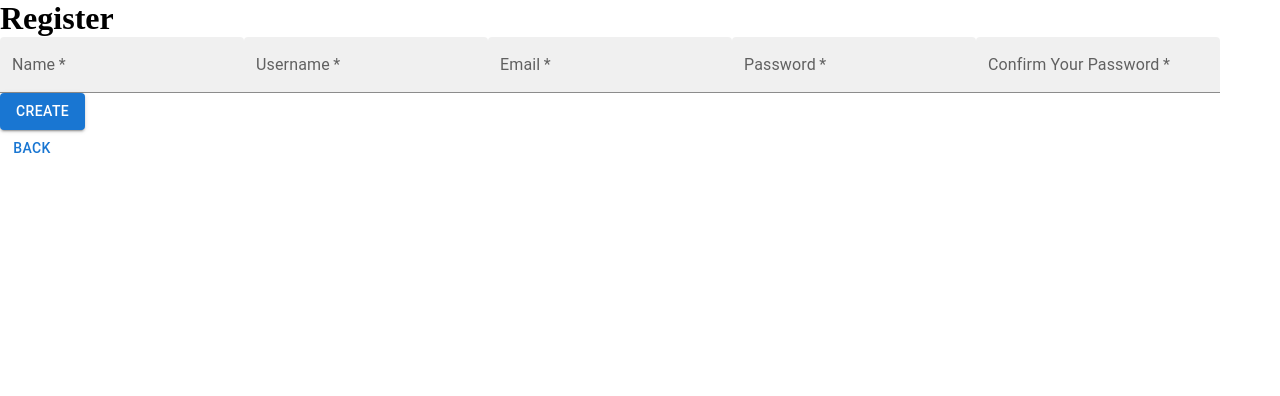
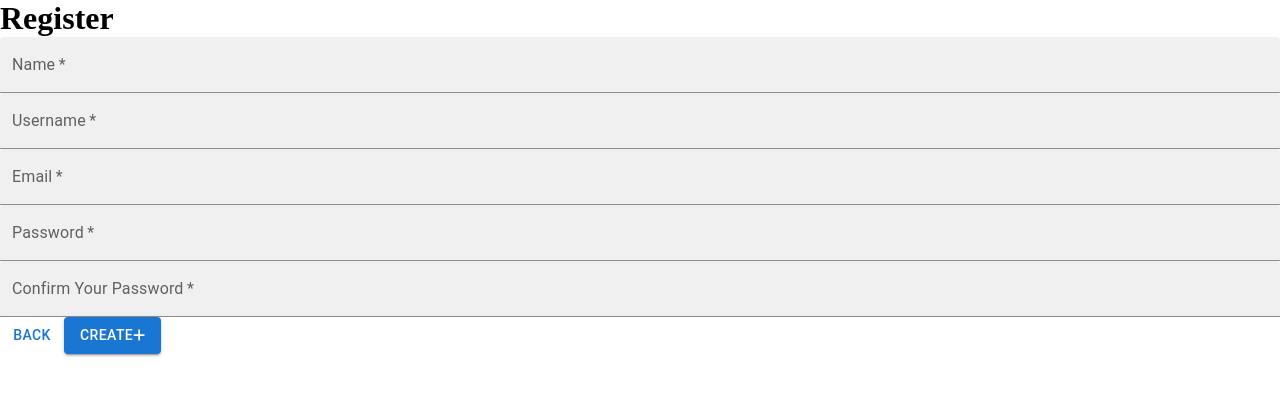
Before and after one commit to SamHardiment/budFit----Client, a React app: page /Register in a window 1280 px wide. Shown: the top 396 px of the page. Built offline with nearby package versions, Linux system fonts and the light colour scheme.

Commit message:
create component for createbutton, contain back+create btn in form, remove back btn from reg page

```diff
--- /dev/null
+++ b/src/components/CreateButton/index.js
@@ -0,0 +1,11 @@
+import { Button } from "@mui/material";
+import React from "react";
+import { FontAwesomeIcon } from "@fortawesome/react-fontawesome";
+export function CreateButton() {
+  return (
+    <Button variant="contained" type="submit">
+      Create
+      <FontAwesomeIcon icon="fa-solid fa-plus" />
+    </Button>
+  );
+}
--- a/src/components/RegForm/index.js
+++ b/src/components/RegForm/index.js
@@ -1,7 +1,9 @@
 import React, { useState } from "react";
 import axios from "axios";
 import { TextField, Button } from "@mui/material";
-import { FontAwesomeIcon } from "@fortawesome/react-fontawesome";
+
+import { CreateButton, BackButton } from "../";
+
 // import AddIcon from "@mui/icons-material/Add";
 function RegForm() {
   const [formData, setFormData] = useState({
@@ -47,6 +49,7 @@ function RegForm() {
           variant="filled"
           value={formData.name}
           onChange={onInputChange}
+          fullWidth
           required
         />
         <TextField
@@ -56,6 +59,7 @@ function RegForm() {
           variant="filled"
           value={formData.username}
           onChange={onInputChange}
+          fullWidth
           required
         />
         <TextField
@@ -65,6 +69,7 @@ function RegForm() {
           variant="filled"
           value={formData.email}
           onChange={onInputChange}
+          fullWidth
           required
         />
         <TextField
@@ -74,6 +79,7 @@ function RegForm() {
           variant="filled"
           value={formData.password}
           onChange={onInputChange}
+          fullWidth
           required
         />
         <TextField
@@ -83,12 +89,13 @@ function RegForm() {
           variant="filled"
           value={formData.passwordconfirmation}
           onChange={onPassConfirmationChange}
+          fullWidth
           required
         />
-        <Button variant="contained" type="submit">
-          <FontAwesomeIcon icon="fa-solid fa-plus" />
-          Create
-        </Button>
+        <div>
+          <BackButton />
+          <CreateButton />
+        </div>
       </form>
     </div>
   );
--- a/src/components/index.js
+++ b/src/components/index.js
@@ -1,3 +1,4 @@
 export { default as SearchBtns } from "./SearchBtns";
 export { default as RegForm } from "./RegForm";
 export { BackButton } from "./BackButton";
+export { CreateButton } from "./CreateButton";
--- a/src/index.js
+++ b/src/index.js
@@ -4,13 +4,13 @@ import { BrowserRouter } from "react-router-dom";
 
 import { library } from "@fortawesome/fontawesome-svg-core";
 import { fab } from "@fortawesome/free-brands-svg-icons";
-import { faCheck } from "@fortawesome/free-solid-svg-icons";
+import { faCheck, faPlus } from "@fortawesome/free-solid-svg-icons";
 // Put the names of icons you want to import in this last import bracket
 
 import "./index.css";
 import { App } from "./App";
 
-library.add(fab, faCheck);
+library.add(fab, faCheck, faPlus);
 
 const root = ReactDOM.createRoot(document.getElementById("root"));
 root.render(
--- a/src/pages/Register/index.js
+++ b/src/pages/Register/index.js
@@ -7,7 +7,6 @@ export const Register = () => {
     <>
       <h1>Register</h1>
       <RegForm />
-      <BackButton />
     </>
   );
 };
```
